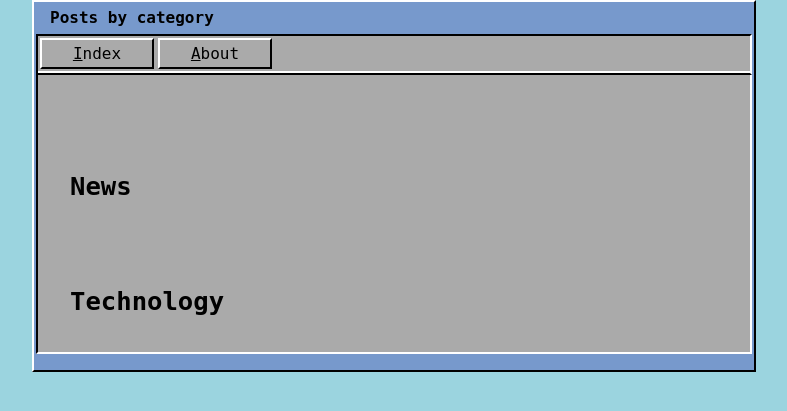
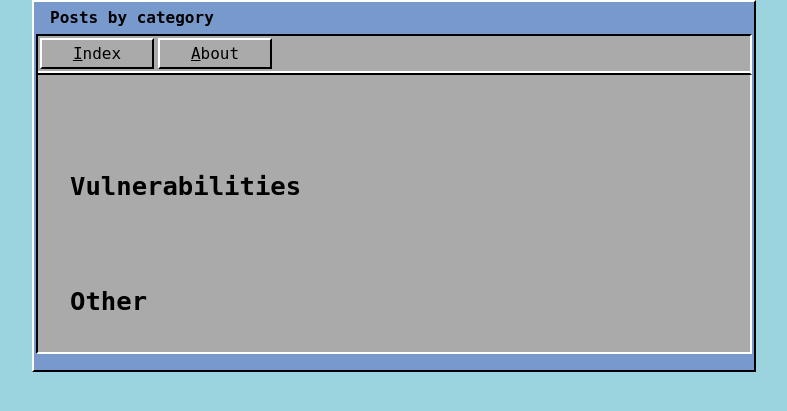
Before and after one commit to hardkees/hardkees.github.io, a Jekyll site: the page built from contents.html, in a window 1280 px wide. Shown: the top 411 px of the page, without its empty margins (246-1033 px from the left). Built offline with Jekyll 4.4.1, drawn with Linux system fonts in a browser that asks for light colours.

Commit message:
Update _config.yaml

```diff
--- a/_config.yaml
+++ b/_config.yaml
@@ -1,12 +1,12 @@
-name: "AmigaGuide"
-description: "If you're seeing this, someone forgot to edit the site description."
-url: "https://orbitalflower.github.io/amigaguide-theme/"
+name: "HardKees Blog"
+description: "Personal blog detailing interesting things I've found."
+url: "https://github.hardkees.io"
 
-baseurl: "https://orbitalflower.github.io/amigaguide-theme"
+baseurl: "https://github.hardkees.io"
 
 cats:
- - news
- - technology
+ - Vulnerabilities
+ - Other
 
 relative_permalinks: false
 permalink: ":year:month:day-:title.html"
```
